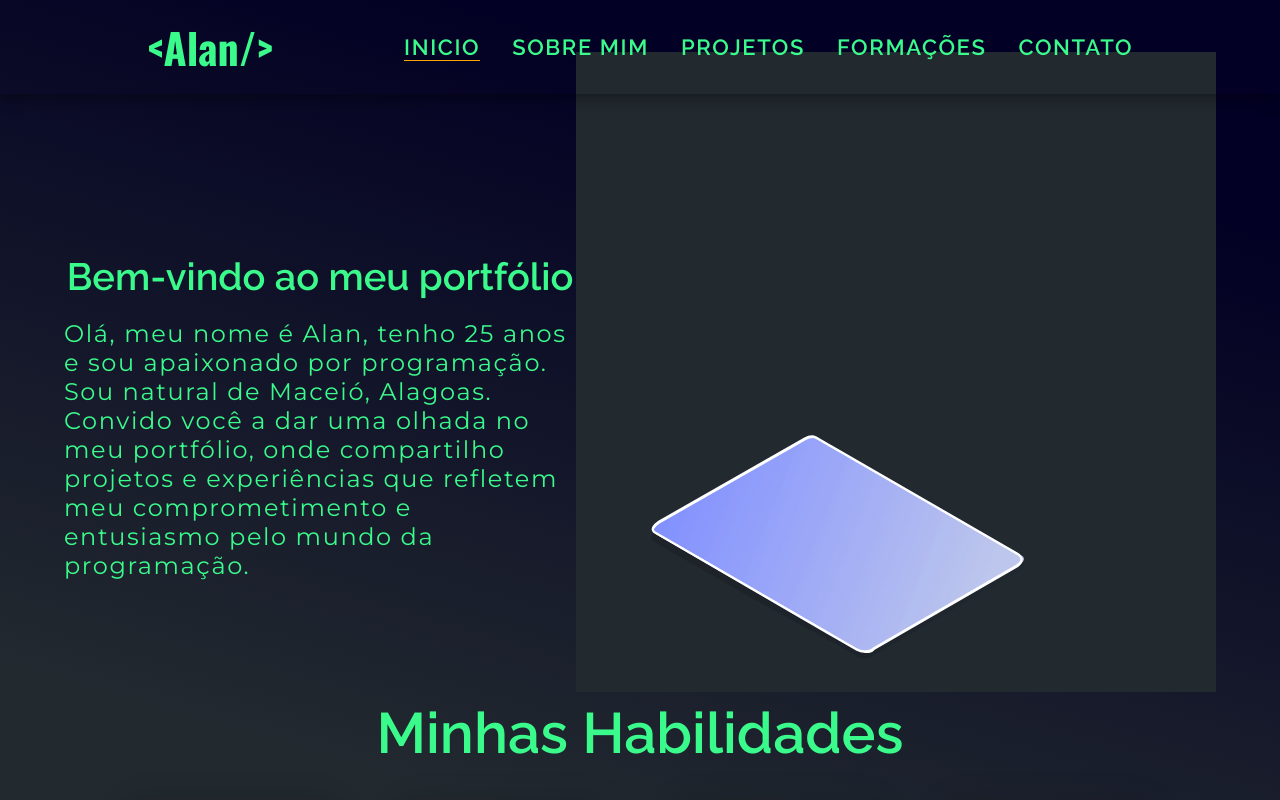
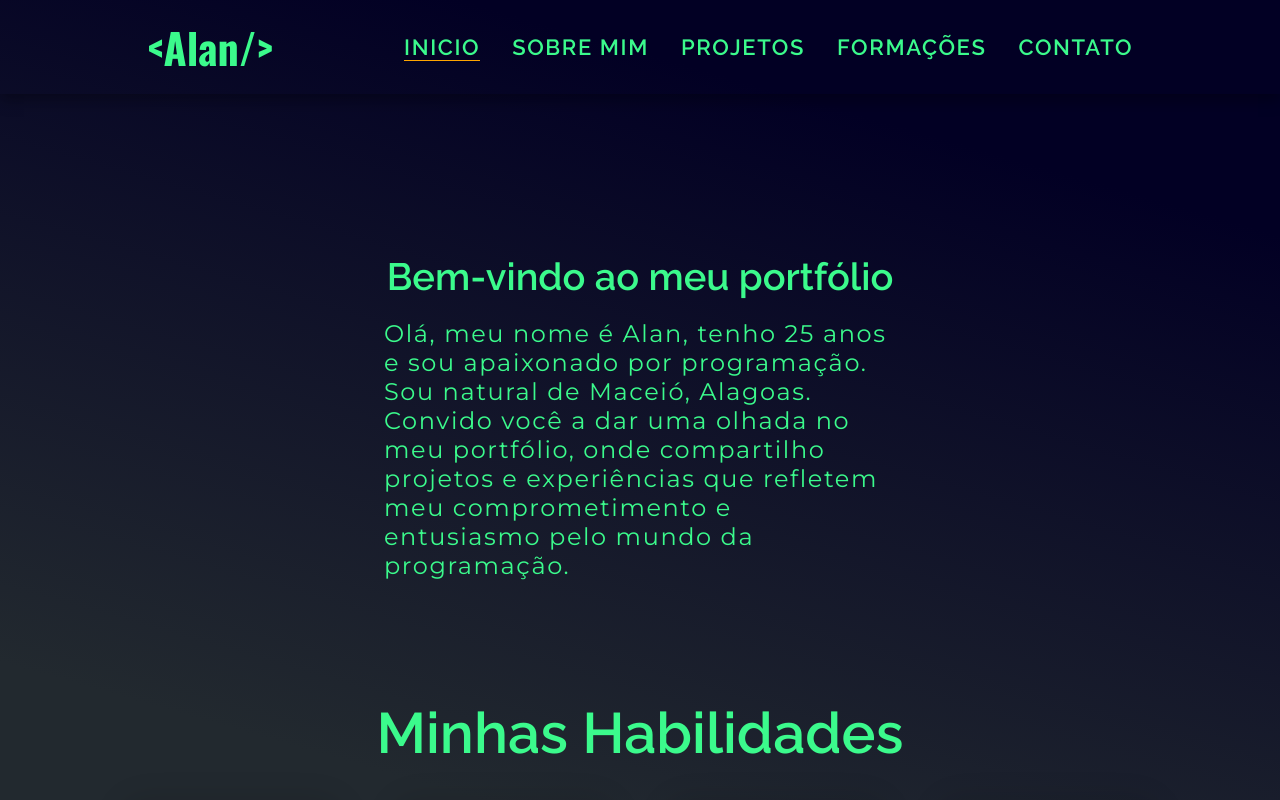
Before and after one commit to AlanFabricioBarbosa/meu-portfolio, a React (Vite) app: page / in a window 1280 px wide. Shown: the top 800 px of the page. Built offline with nearby package versions, Linux system fonts and the light colour scheme.

Commit message:
:white_check_mark: test: adicionando um pequeno teste de animações

```diff
--- a/package.json
+++ b/package.json
@@ -15,6 +15,7 @@
     "@fortawesome/free-regular-svg-icons": "^6.5.0",
     "@fortawesome/free-solid-svg-icons": "^6.5.0",
     "@fortawesome/react-fontawesome": "^0.2.0",
+    "animate.css": "^4.1.1",
     "bootstrap": "^5.3.2",
     "react": "^18.2.0",
     "react-bootstrap": "^2.9.1",
--- a/src/Components/CardSkills/index.jsx
+++ b/src/Components/CardSkills/index.jsx
@@ -1,5 +1,7 @@
 import Data from '../../data/skills.json'
 import * as S from './styles.jsx'
+import 'animate.css'
+
 export default function CardSkilss() {
    return(
       <>
--- a/src/Pages/Home/index.jsx
+++ b/src/Pages/Home/index.jsx
@@ -1,23 +1,17 @@
-import GifPortfolio from "../../../public/assets/homeImg/gifPortfolio.gif"
 import CardSkilss from "../../Components/CardSkills"
 import * as S from './styled'
+import 'animate.css'
 
 export default function Home() {
    return (
       <S.HomeContainer>
          <S.WelcomeContainer style={{display: "flex"}}>
-            <section>
+            <section className="animate__animated animate__backInLeft">
                <h2>Bem-vindo ao meu portfólio</h2>
                <p>
                Olá, meu nome é Alan, tenho 25 anos e sou apaixonado por programação. Sou natural de Maceió, Alagoas. Convido você a dar uma olhada no meu portfólio, onde compartilho projetos e experiências que refletem meu comprometimento e entusiasmo pelo mundo da programação.
                </p>
             </section>
-            <figure>
-               <img
-               src={GifPortfolio}
-               alt="GIF animado de um notebook abrindo e fechando."
-               />
-            </figure>
          </S.WelcomeContainer>
          <CardSkilss/>
       </S.HomeContainer>
```
Also changed, not shown: 1 other file (tests, documents, lock files or other folders).
